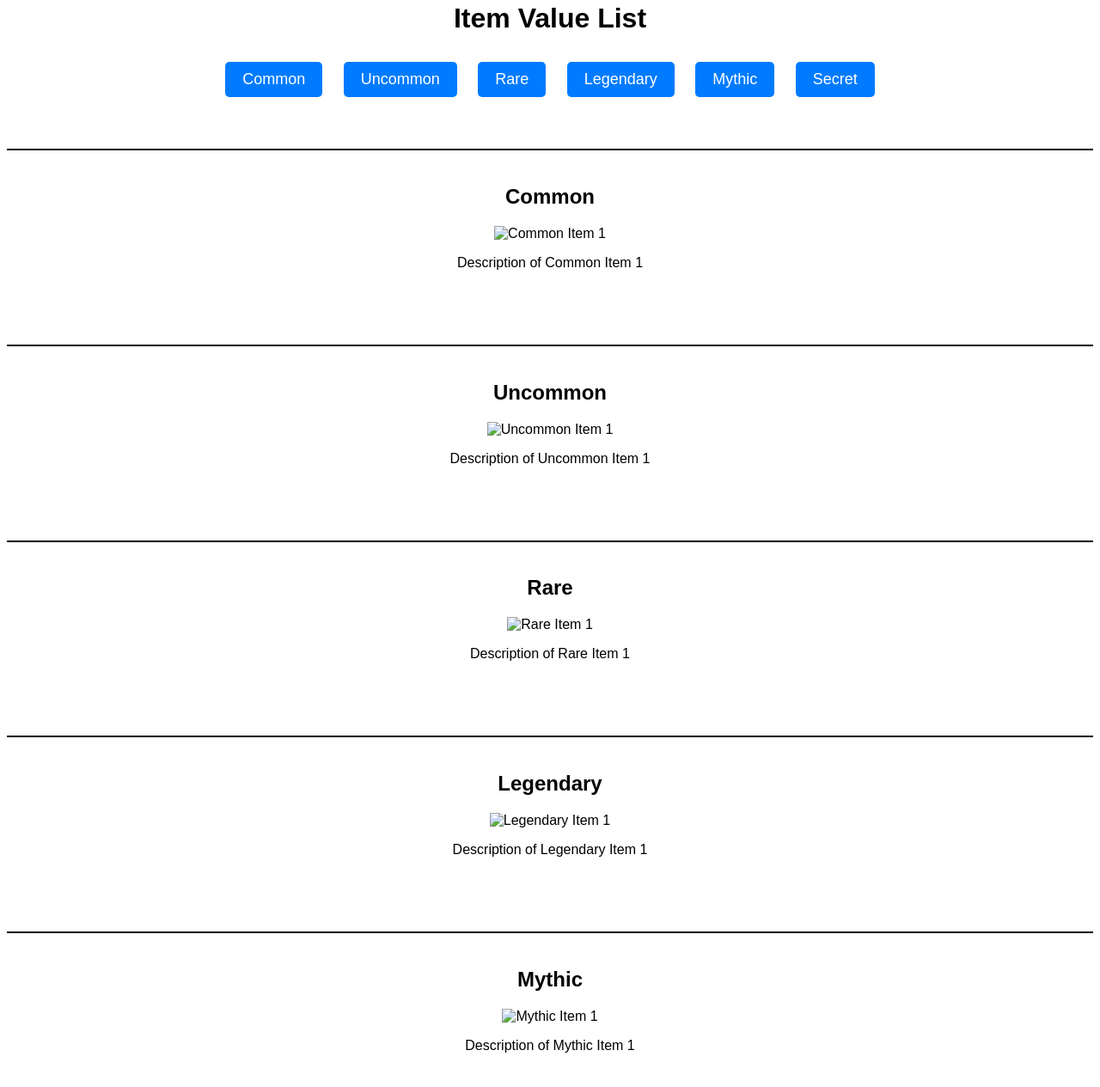
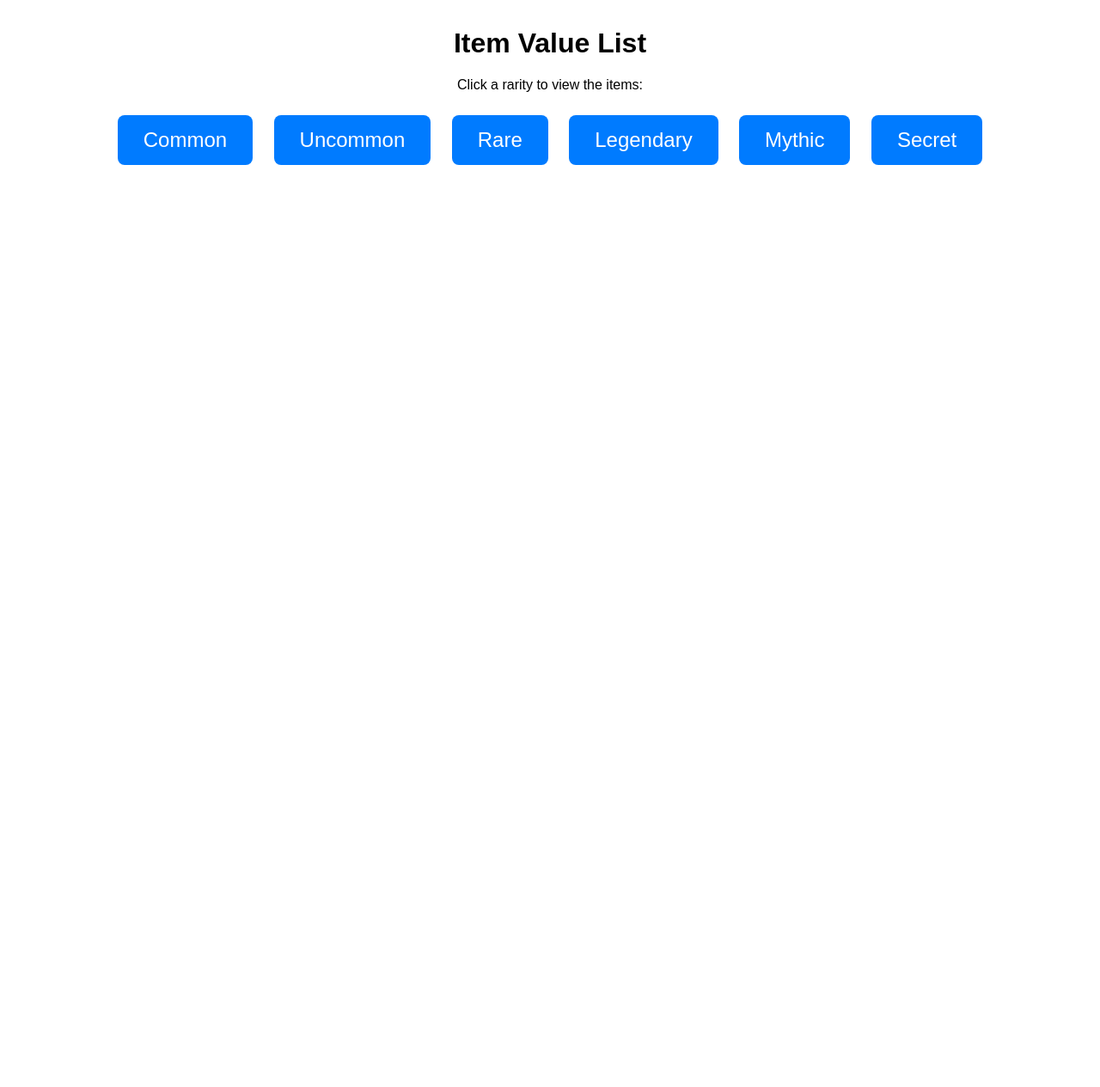
Before and after one commit to black9pirate/Dig-It-Values, a plain HTML site: page index.html in a window 1280 px wide. Shown: the part 18-1283 px from the top of the page at 86% size. After the commit the page ends 800 px from the top, so only its background shows below. Drawn offline with Linux system fonts and the light colour scheme.

Commit message:
Update index.html

```diff
--- a/index.html
+++ b/index.html
@@ -3,74 +3,42 @@
 <head>
     <meta charset="UTF-8">
     <meta name="viewport" content="width=device-width, initial-scale=1.0">
-    <title>Value List</title>
+    <title>Item Value List</title>
     <style>
-        body { font-family: Arial, sans-serif; text-align: center; }
+        body {
+            font-family: Arial, sans-serif;
+            text-align: center;
+            margin-top: 50px;
+        }
         .button {
             display: inline-block;
-            padding: 10px 20px;
+            padding: 15px 30px;
             margin: 10px;
-            font-size: 18px;
+            font-size: 24px;
             color: white;
             background-color: #007BFF;
             border: none;
             cursor: pointer;
             text-decoration: none;
-            border-radius: 5px;
+            border-radius: 8px;
         }
-        .button:hover { background-color: #0056b3; }
-        .section { margin-top: 50px; padding: 20px; border-top: 2px solid black; }
-        img { width: 100px; height: auto; }
+        .button:hover {
+            background-color: #0056b3;
+        }
     </style>
 </head>
 <body>
 
     <h1>Item Value List</h1>
+    <p>Click a rarity to view the items:</p>
 
-    <!-- Buttons to Jump to Sections -->
-    <a href="#common" class="button">Common</a>
-    <a href="#uncommon" class="button">Uncommon</a>
-    <a href="#rare" class="button">Rare</a>
-    <a href="#legendary" class="button">Legendary</a>
-    <a href="#mythic" class="button">Mythic</a>
-    <a href="#secret" class="button">Secret</a>
-
-    <!-- Item Sections -->
-    <div id="common" class="section">
-        <h2>Common</h2>
-        <img src="common-item1.jpg" alt="Common Item 1">
-        <p>Description of Common Item 1</p>
-    </div>
-
-    <div id="uncommon" class="section">
-        <h2>Uncommon</h2>
-        <img src="uncommon-item1.jpg" alt="Uncommon Item 1">
-        <p>Description of Uncommon Item 1</p>
-    </div>
-
-    <div id="rare" class="section">
-        <h2>Rare</h2>
-        <img src="rare-item1.jpg" alt="Rare Item 1">
-        <p>Description of Rare Item 1</p>
-    </div>
-
-    <div id="legendary" class="section">
-        <h2>Legendary</h2>
-        <img src="legendary-item1.jpg" alt="Legendary Item 1">
-        <p>Description of Legendary Item 1</p>
-    </div>
-
-    <div id="mythic" class="section">
-        <h2>Mythic</h2>
-        <img src="mythic-item1.jpg" alt="Mythic Item 1">
-        <p>Description of Mythic Item 1</p>
-    </div>
-
-    <div id="secret" class="section">
-        <h2>Secret</h2>
-        <img src="secret-item1.jpg" alt="Secret Item 1">
-        <p>Description of Secret Item 1</p>
-    </div>
+    <!-- Buttons linking to the rarity pages -->
+    <a href="common.html" class="button">Common</a>
+    <a href="uncommon.html" class="button">Uncommon</a>
+    <a href="rare.html" class="button">Rare</a>
+    <a href="legendary.html" class="button">Legendary</a>
+    <a href="mythic.html" class="button">Mythic</a>
+    <a href="secret.html" class="button">Secret</a>
 
 </body>
 </html>
```
